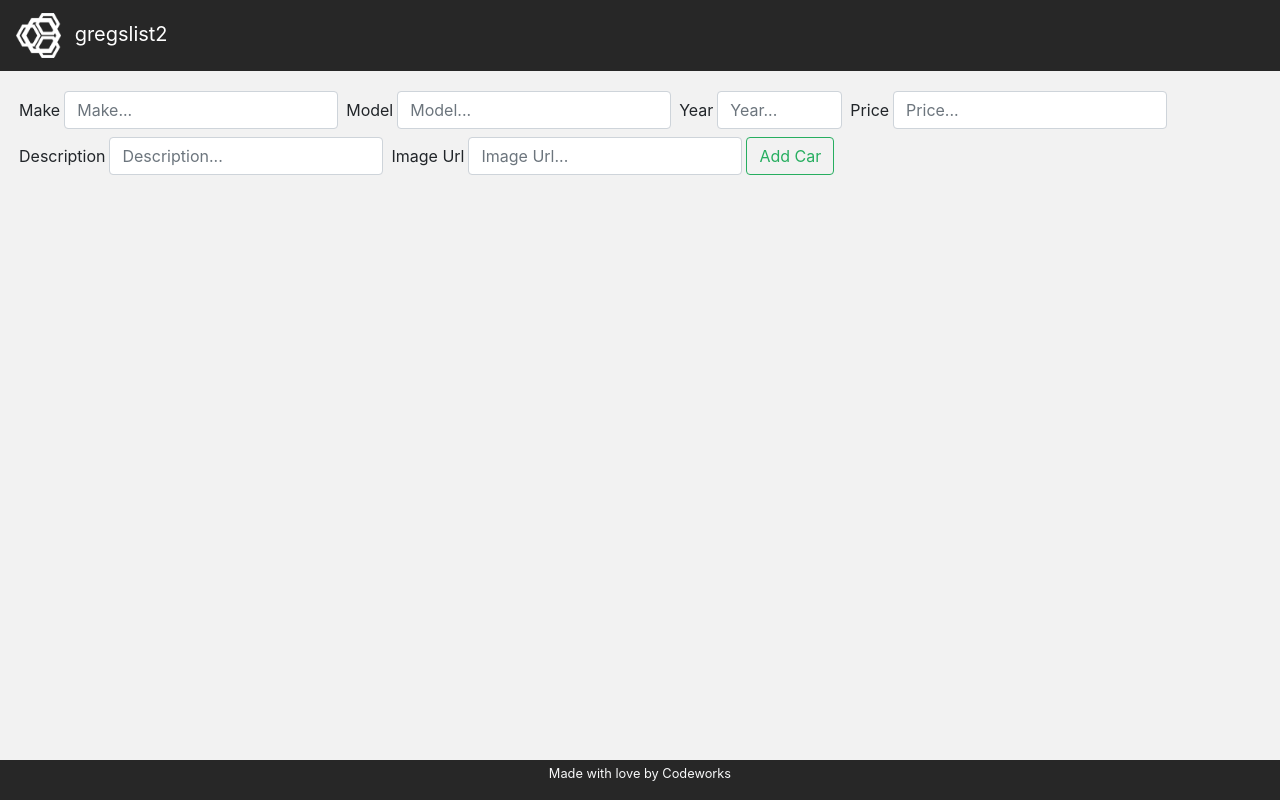
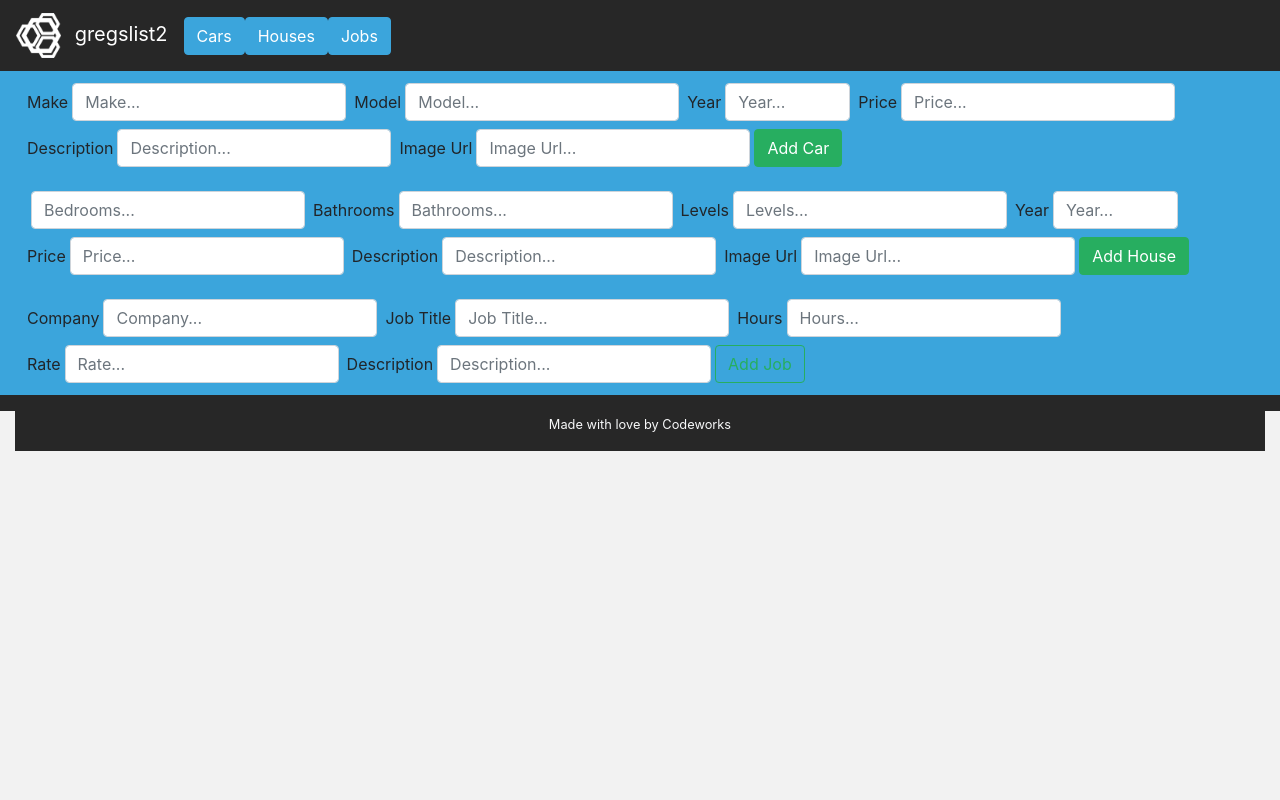
Before and after one commit to AdamCoryat/greg-list-api, a website with bundled scripts: page index.html in a window 1280 px wide. Built offline with nearby package versions, Linux system fonts and the light colour scheme; no server answers.

Commit message:
jobs and houses added final commmit

```diff
--- a/app/Controllers/CarsController.js
+++ b/app/Controllers/CarsController.js
@@ -6,9 +6,8 @@ function _drawCars() {
   let cars = ProxyState.cars
   let templates = ''
   cars.forEach(c => templates += c.Template)
-  document.getElementById('data').innerHTML = templates
+  document.getElementById('cars').innerHTML = templates
 }
-
 
 //Public
 export default class CarsController {
@@ -70,5 +69,13 @@ export default class CarsController {
     }
   }
 
+  showCars(){
+    document.getElementById('carForm').classList.remove('invisible')
+    document.getElementById('cars').classList.remove('invisible')
+    document.getElementById('houseForm').classList.add('invisible')
+    document.getElementById('houses').classList.add('invisible')
+    document.getElementById('jobForm').classList.add('invisible')
+    document.getElementById('jobs').classList.add('invisible')
+  }
 
 }
--- /dev/null
+++ b/app/Controllers/HousesController.js
@@ -0,0 +1,77 @@
+import { ProxyState } from "../AppState.js";
+import housesService from "../Services/HousesService.js"
+
+
+
+//Private
+
+
+function _drawHouses(){
+  let houses = ProxyState.houses
+  let templates = ''
+  houses.forEach(h => templates += h.Template)
+  document.getElementById('houses').innerHTML = templates
+
+}
+
+
+//Public
+
+export default class HousesController{
+  constructor(){
+    ProxyState.on('houses', _drawHouses)
+    this.getHouses()
+  }
+
+  getHouses(){
+    try {
+      housesService.getHouses();
+    } catch (error) {
+      console.error(error)
+    }
+  }
+
+  createHouse(){
+    event.preventDefault();
+    let form = event.target
+    // @ts-ignore
+    let rawHouse = {
+
+      // @ts-ignore
+      bedrooms: form.bedrooms.value,
+      // @ts-ignore
+      bathrooms: form.bathrooms.value,
+      // @ts-ignore
+      levels: form.levels.value,
+      // @ts-ignore
+      imgUrl: form.img.value,
+      // @ts-ignore
+      year: form.year.value,
+      // @ts-ignore
+      price: form.price.value,
+      // @ts-ignore
+      description: form.description.value
+    }
+    try {
+      housesService.createHouse(rawHouse)
+    } catch (error) {
+      console.error(error)
+    }
+  }
+
+  removeHouse(id){
+    try {
+      housesService.removeHouse(id)
+    } catch (error) {
+      console.error(error)
+    }
+  }
+
+  bid(id){
+    try {
+      housesService.bid(id)
+    } catch (error) {
+      console.error(error)
+    }
+  }
+}
--- /dev/null
+++ b/app/Controllers/JobsController.js
@@ -0,0 +1,61 @@
+import { ProxyState } from "../AppState.js"
+import jobsService from "../Services/JobsService.js"
+
+
+//Private
+
+
+function _drawJobs(){
+  let jobs = ProxyState.jobs
+  let templates = ''
+  jobs.forEach(j => templates += j.Template)
+  document.getElementById('jobs').innerHTML = templates
+}
+
+//Public
+
+export default class JobsController{
+  constructor(){
+    ProxyState.on('jobs', _drawJobs)
+    this.getJobs()
+  }
+
+  getJobs(){
+    try {
+      jobsService.getJobs();
+    } catch (error) {
+      console.error(error)
+    }
+  }
+
+  createJob(){
+    event.preventDefault();
+    let form = event.target
+    // @ts-ignore
+    let rawJob = {
+      // @ts-ignore
+      company: form.company.value,
+      // @ts-ignore
+      jobTitle: form.jobTitle.value,
+      // @ts-ignore
+      hours: form.hours.value,
+      // @ts-ignore
+      rate: form.rate.value,
+      // @ts-ignore
+      description: form.description.value
+    }
+    try {
+      jobsService.createJob(rawJob);
+    } catch (error) {
+      console.error(error)
+    }
+  }
+
+  removeJob(id){
+    try {
+      jobsService.removeJob(id)
+    } catch (error) {
+      console.error(error)
+    }
+  }
+}
--- a/app/Models/Car.js
+++ b/app/Models/Car.js
@@ -12,7 +12,7 @@ export default class Car {
   get Template() {
     return `
     <div class="col-4">
-      <div class="card">
+      <div class="card m-2">
           <img class="card-img-top" src="${this.imgUrl}" alt="">
           <div class="card-body">
               <h4 class="card-title">${this.make} - ${this.model} - ${this.year}</h4>
--- a/app/Models/House.js
+++ b/app/Models/House.js
@@ -1,26 +1,27 @@
 export default class House{
-  constructor(_id, bedrooms, bathrooms, levels, imgUrl, year, price, descriptioin){
+  constructor({_id, bedrooms, bathrooms, levels, imgUrl, year, price, description}){
     this.id = _id
     this.bedrooms = bedrooms
     this.bathrooms = bathrooms
     this.levels = levels
-    this.imgUrl = imgUrl || "//placehold.it/200x200/"
+    this.imgUrl = imgUrl
     this.year = year
     this.price = price
-    this.description = descriptioin || "No Descritption"
+    this.description = description || "No Descritption"
   }
 
   get Template(){
-    return `<div class="col-4">
-    <div class="card">
+    return `
+    <div class="col-4">
+    <div class="card m-2">
         <img class="card-img-top" src="${this.imgUrl}" alt="">
         <div class="card-body">
             <h4 class="card-title">Bedrooms: ${this.bedrooms} - Bathrooms: ${this.bathrooms} - Levels: ${this.levels} - Manuf: ${this.year}</h4>
             <p class="card-text">${this.description}</p>
             <div class="d-flex justify-content-between">
-                <button class="btn btn-outline-danger" onclick="app.carsController.removeCar('${this.id}')">Delete</button>
-                <button class="btn btn-outline-info" onclick="app.carsController.bid('${this.id}')">+ $100</button>
-                <p>$${this.price.toFixed(2)}</p>
+                <button class="btn btn-outline-danger" onclick="app.housesController.removeHouse('${this.id}')">Delete</button>
+                <button class="btn btn-outline-info" onclick="app.housesController.bid('${this.id}')">+ $100</button>
+                <p>$${this.price}</p>
             </div>
         </div>
     </div>
--- a/app/Models/Job.js
+++ b/app/Models/Job.js
@@ -10,13 +10,12 @@ export default class Job{
 
   get Template(){
     return ` <div class="col-4">
-    <div class="card">
+    <div class="card m-2">
         <div class="card-body">
             <h4 class="card-title">${this.company} - ${this.jobTitle} - ${this.hours}/${this.rate}</h4>
             <p class="card-text">${this.description}</p>
             <div class="d-flex justify-content-between">
-                <button class="btn btn-outline-danger" onclick="app.carsController.removeCar('${this.id}')">Delete</button>
-                <button class="btn btn-outline-info" onclick="app.carsController.bid('${this.id}')">+ $100</button>
+                <button class="btn btn-outline-danger" onclick="app.jobsController.removeJob('${this.id}')">Delete</button>
             </div>
         </div>
     </div>
--- /dev/null
+++ b/app/Services/HousesService.js
@@ -0,0 +1,37 @@
+import { ProxyState } from "../AppState.js";
+import House from "../Models/House.js";
+import { api } from "./AxiosService.js";
+
+
+
+class HousesService{
+  async bid(id) {
+    let house = ProxyState.houses.find(h => h.id === id)
+    if (!house){
+      throw new Error("House not found")
+    }
+house.price += 100
+let res = await api.put(`houses/${id}`, { price: house.price })
+ProxyState.houses = ProxyState.houses
+  }
+
+  async removeHouse(id) {
+    await api.delete(`houses/${id}`)
+    ProxyState.houses = ProxyState.houses.filter(h => h.id !== id)
+  }
+
+  async getHouses(){
+  let res = await api.get('houses')
+  ProxyState.houses = res.data.data.map(h => new House(h))
+  }
+
+  async createHouse(rawHouse) {
+    let res = await api.post('houses', rawHouse)
+    let house = new House(res.data.data)
+    ProxyState.houses = [...ProxyState.houses, house]
+  }
+
+}
+
+const House_SERVICE = new HousesService();
+export default House_SERVICE
--- /dev/null
+++ b/app/Services/JobsService.js
@@ -0,0 +1,26 @@
+import { ProxyState } from "../AppState.js";
+import Job from "../Models/Job.js";
+import { api } from "./AxiosService.js";
+
+
+class JobsService{
+  async removeJob(id) {
+    await api.delete(`jobs/${id}`)
+    ProxyState.jobs = ProxyState.jobs.filter(j => j.id !== id)
+  }
+ async createJob(rawJob) {
+   let res = await api.post('jobs', rawJob)
+   let job = new Job(res.data.data)
+   ProxyState.jobs = [...ProxyState.jobs, job]
+  }
+
+  async getJobs(){
+    let res = await api.get('jobs')
+    ProxyState.jobs = res.data.data.map(j => new Job(j))
+  }
+
+
+}
+
+const Jobs_Service = new JobsService()
+export default Jobs_Service
--- a/app/main.js
+++ b/app/main.js
@@ -1,7 +1,11 @@
 import CarsController from "./Controllers/CarsController.js";
+import HousesController from "./Controllers/HousesController.js";
+import JobsController from "./Controllers/JobsController.js";
 
 class App {
   carsController = new CarsController();
+  housesController = new HousesController();
+  jobsController = new JobsController();
 }
 
 window["app"] = new App();
--- a/index.html
+++ b/index.html
@@ -15,11 +15,14 @@
             <a class="navbar-brand" href="#">
                 <img src="assets/img/logo.png" width="45" height="45" alt="" loading="lazy">
                 <span class="ml-2">gregslist2</span>
+                <a name="" id="" class="btn btn-primary" href="#" onclick="app.carsController.showCars()" role="button">Cars</a>
+                <a name="" id="" class="btn btn-primary" href="#" onclick="app.housesController.showHouses()" role="button">Houses</a>
+                <a name="" id="" class="btn btn-primary" href="#" onclick="app.jobsController.showJobs()" role="button">Jobs</a>
             </a>
         </nav>
     </header>
-    <main class="container-fluid">
-        <div class="row my-3">
+    <div class="container-fluid">
+        <div class="row p-2 bg-primary" id="carForm">
             <div class="col" id="form">
                 <form onsubmit="app.carsController.createCar()" class="form-inline">
                     <div class="form-group p-1">
@@ -48,12 +51,84 @@
                         <label class="mr-1" for="img">Image Url</label>
                         <input type="url" name="img" id="img" class="form-control" placeholder="Image Url...">
                     </div>
-                    <button type="submit" class="btn btn-outline-success">Add Car</button>
+                    <button type="submit" class="btn btn-success">Add Car</button>
                 </form>
             </div>
         </div>
-        <div class="row" id="data">
+        <div class="row bg-dark" id="cars">
         </div>
+        <div class="row bg-primary p-2" id="houseForm">
+        <div class="col" id="form">
+            <form onsubmit="app.housesController.createHouse()" class="form-inline">
+                <div class="form-group p-1">
+                    <label class="mr-1" for="bedrooms"></label>
+                    <input type="text" name="bedrooms" id="bedrooms" class="form-control" placeholder="Bedrooms...">
+                </div>
+                <div class="form-group p-1">
+                    <label class="mr-1" for="bathrooms">Bathrooms</label>
+                    <input type="text" name="bathrooms" id="bathrooms" class="form-control" placeholder="Bathrooms...">
+                </div>
+                <div class="form-group p-1">
+                    <label class="mr-1" for="levels">Levels</label>
+                    <input type="text" name="levels" id="levels" class="form-control" placeholder="Levels...">
+                </div>
+                <div class="form-group p-1">
+                    <label class="mr-1" for="year">Year</label>
+                    <input type="number" name="year" id="year" class="form-control" placeholder="Year..." min="1900"
+                        max="2021">
+                </div>
+                <div class="form-group p-1">
+                    <label class="mr-1" for="price">Price</label>
+                    <input type="number" name="price" id="price" class="form-control" placeholder="Price...">
+                </div>
+                <div class="form-group p-1">
+                    <label class="mr-1" for="description">Description</label>
+                    <input type="text" name="description" id="description" class="form-control"
+                        placeholder="Description...">
+                </div>
+                <div class="form-group p-1">
+                    <label class="mr-1" for="img">Image Url</label>
+                    <input type="url" name="img" id="img" class="form-control" placeholder="Image Url...">
+                </div>
+                <button type="submit" class="btn btn-success">Add House</button>
+            </form>
+        </div>
+    </div>
+
+        <div class="row bg-dark" id="houses">
+        </div>
+        <div class="row bg-primary p-2" id="jobForm">
+        <div class="col" id="form">
+            <form onsubmit="app.jobsController.createJob()" class="form-inline">
+                <div class="form-group p-1">
+                    <label class="mr-1" for="company">Company</label>
+                    <input type="text" name="company" id="company" class="form-control" placeholder="Company...">
+                </div>
+                <div class="form-group p-1">
+                    <label class="mr-1" for="jobTitle">Job Title</label>
+                    <input type="text" name="jobTitle" id="jobTitle" class="form-control" placeholder="Job Title...">
+                </div>
+                <div class="form-group p-1">
+                    <label class="mr-1" for="hours">Hours</label>
+                    <input type="number" name="hours" id="hours" class="form-control" placeholder="Hours...">
+                </div>
+                <div class="form-group p-1">
+                    <label class="mr-1" for="rate">Rate</label>
+                    <input type="number" name="rate" id="rate" class="form-control" placeholder="Rate...">
+                </div>
+                <div class="form-group p-1">
+                    <label class="mr-1" for="description">Description</label>
+                    <input type="text" name="description" id="description" class="form-control"
+                        placeholder="Description...">
+                </div>
+                <button type="submit" class="btn btn-outline-success">Add Job</button>
+            </form>
+        </div>
+    </div>
+        <div class="row bg-dark p-2" id="jobs">
+
+        </div>
+
     </main>
     <footer class="container-fluid bg-dark text-light">
         <div class="row text-center">
```
